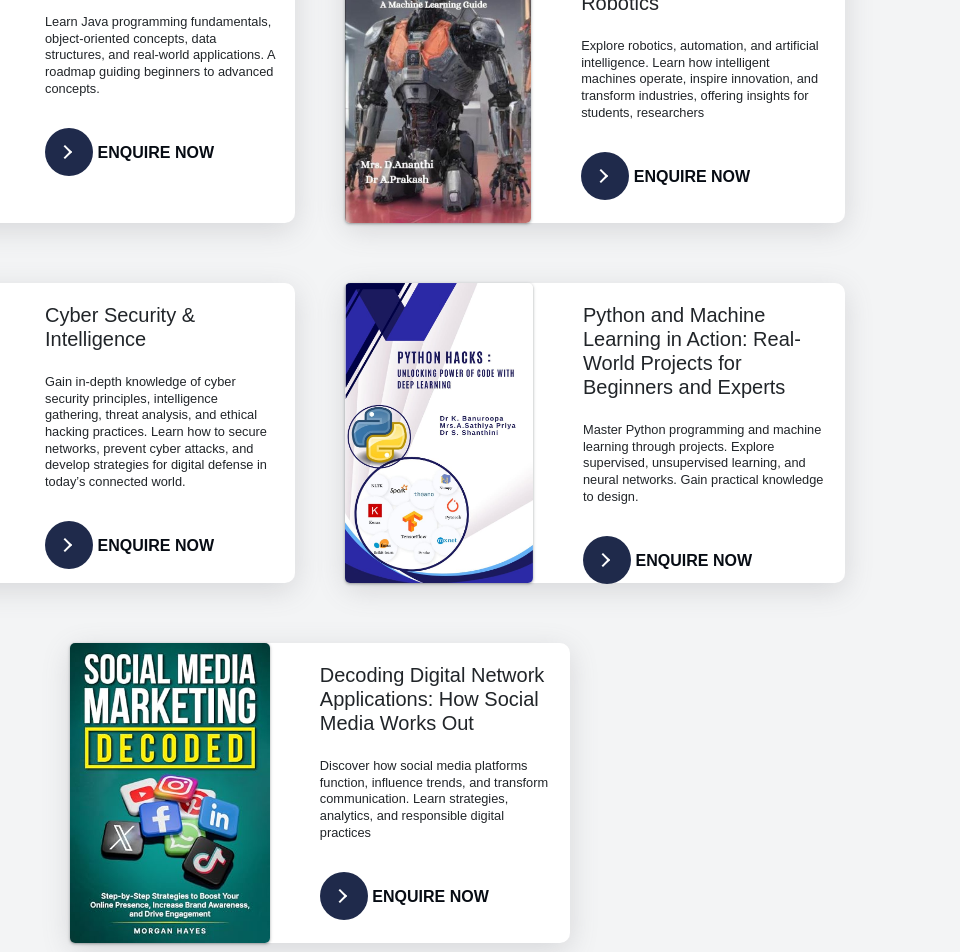
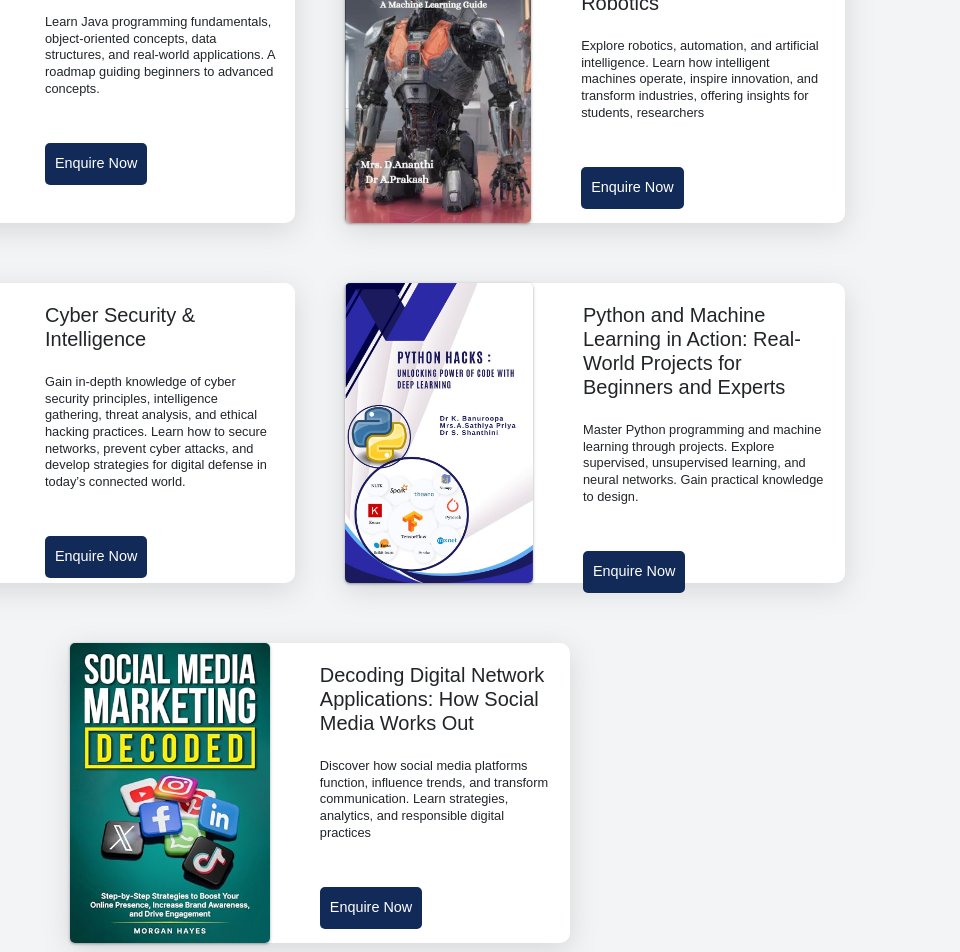
Before and after one commit to bharani303/new1, a plain HTML site: page books.html in a window 1280 px wide. Shown: the part 5100-6052 px from the top of the page, 320-1280 px from the left. Drawn offline with nearby package versions, Linux system fonts and the light colour scheme.

Commit message:
change by mam

```diff
--- a/books.html
+++ b/books.html
@@ -320,7 +320,7 @@ IEEE Conference Proceeding</h1>
                <div class="Customer">
                     <img src="icon.jpg" alt="" height="60px" width="60px">
                     <div class="customers">
-                         <h1 class="customer-name">Mrs. K.Nagananthini</h1>
+                         <h1 class="customer-name">Mrs. M.Nalini</h1>
 
                     </div>
 
@@ -376,13 +376,12 @@ IEEE Conference Proceeding</h1>
                 <h1>Java Blueprint From Beginners to Pro</h1>
                 <p>Learn Java programming fundamentals, object-oriented concepts, data structures, and real-world applications. A roadmap guiding beginners to advanced concepts.</p>
                   <a href="https://wa.me/918754632888" target="_blank" style="text-decoration: none;">
-                  <button class="learn-more-unique">
-                    <span class="circle" aria-hidden="true">
-                      <span class="icon arrow"></span>
-                    </span>
-                    <span class="button-text">Enquire Now</span>
+                    <a  href="https://wa.me/918754632888" target="_blank">
+               <button class="enquiry" style="background: #122a57;">
+            Enquire Now
         </button>
       </a>
+
             </div>
         </div>
 
@@ -392,11 +391,9 @@ IEEE Conference Proceeding</h1>
                 <h1>The Intelligent Machine: Exploring the World of Robotics</h1>
                 <p>Explore robotics, automation, and artificial intelligence. Learn how intelligent machines operate, inspire innovation, and transform industries, offering insights for students, researchers</p>
                       <a href="https://wa.me/918754632888" target="_blank" style="text-decoration: none;">
-                  <button class="learn-more-unique">
-                    <span class="circle" aria-hidden="true">
-                      <span class="icon arrow"></span>
-                    </span>
-                    <span class="button-text">Enquire Now</span>
+                    <a  href="https://wa.me/918754632888" target="_blank">
+               <button class="enquiry" style="background: #122a57;">
+            Enquire Now
         </button>
       </a>
             </div>
@@ -412,11 +409,9 @@ IEEE Conference Proceeding</h1>
       develop strategies for digital defense in today’s connected world.
     </p>
            <a href="https://wa.me/918754632888" target="_blank" style="text-decoration: none;">
-      <button class="learn-more-unique">
-        <span class="circle" aria-hidden="true">
-          <span class="icon arrow"></span>
-        </span>
-        <span class="button-text">Enquire Now</span>
+                    <a  href="https://wa.me/918754632888" target="_blank">
+               <button class="enquiry" style="background: #122a57;">
+            Enquire Now
         </button>
       </a>
   </div>
@@ -428,11 +423,9 @@ IEEE Conference Proceeding</h1>
                 <h1>Python and Machine Learning in Action: Real-World Projects for Beginners and Experts</h1>
                 <p>Master Python programming and machine learning through projects. Explore supervised, unsupervised learning, and neural networks. Gain practical knowledge to design.</p>
                    <a href="https://wa.me/918754632888" target="_blank" style="text-decoration: none;">
-                  <button class="learn-more-unique">
-                    <span class="circle" aria-hidden="true">
-                      <span class="icon arrow"></span>
-                    </span>
-                    <span class="button-text">Enquire Now</span>
+                    <a  href="https://wa.me/918754632888" target="_blank">
+               <button class="enquiry" style="background: #122a57;">
+            Enquire Now
         </button>
       </a>
             </div>
@@ -444,11 +437,9 @@ IEEE Conference Proceeding</h1>
                 <h1>Decoding Digital Network Applications: How Social Media Works Out</h1>
                 <p>Discover how social media platforms function, influence trends, and transform communication. Learn strategies, analytics, and responsible digital practices</p>
                     <a href="https://wa.me/918754632888" target="_blank" style="text-decoration: none;">
-                  <button class="learn-more-unique">
-                    <span class="circle" aria-hidden="true">
-                      <span class="icon arrow"></span>
-                    </span>
-                    <span class="button-text">Enquire Now</span>
+                    <a  href="https://wa.me/918754632888" target="_blank">
+               <button class="enquiry" style="background: #122a57;">
+            Enquire Now
         </button>
       </a>
             </div>
```
Lines whose indentation alone changed are shown as unchanged.
